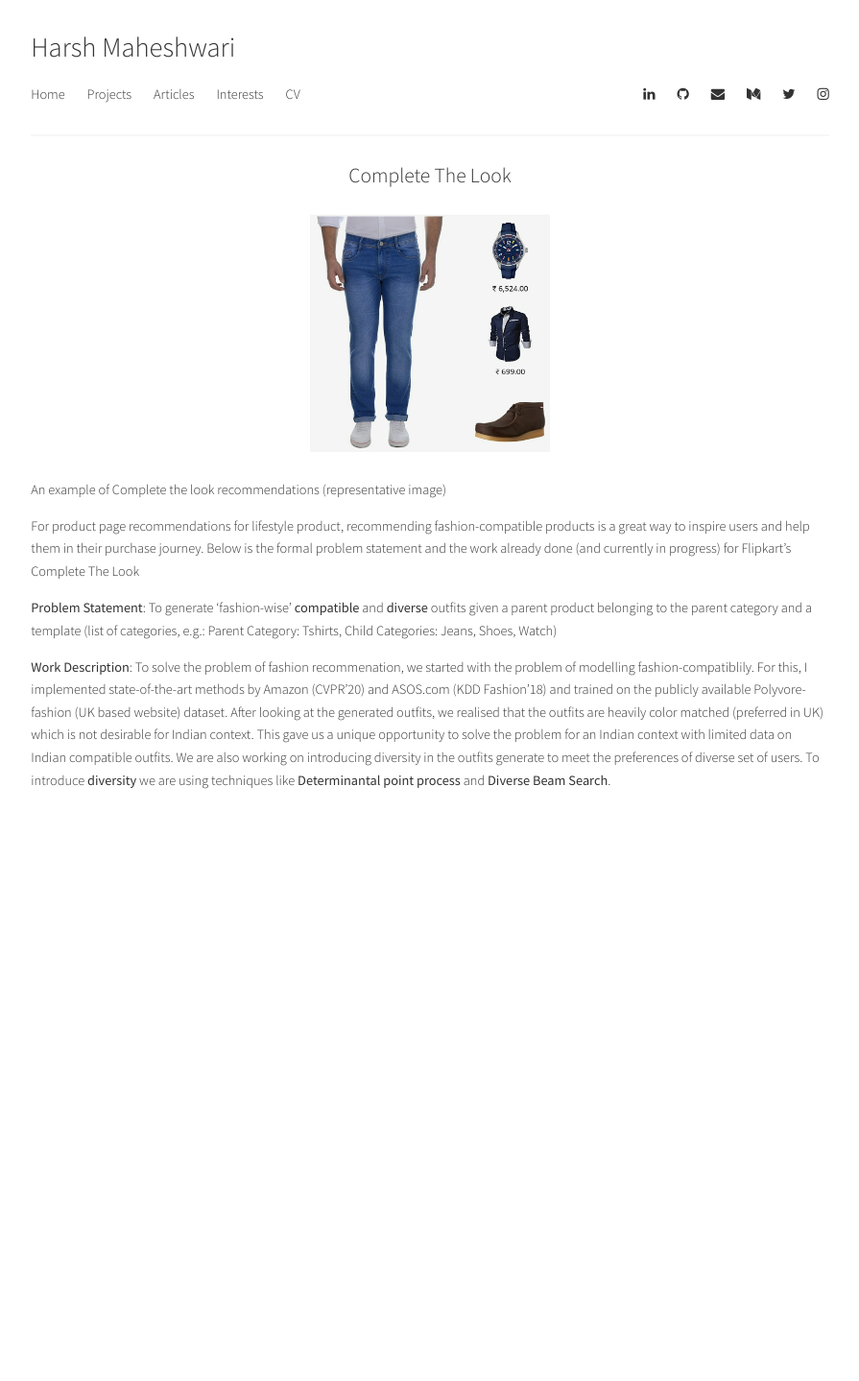
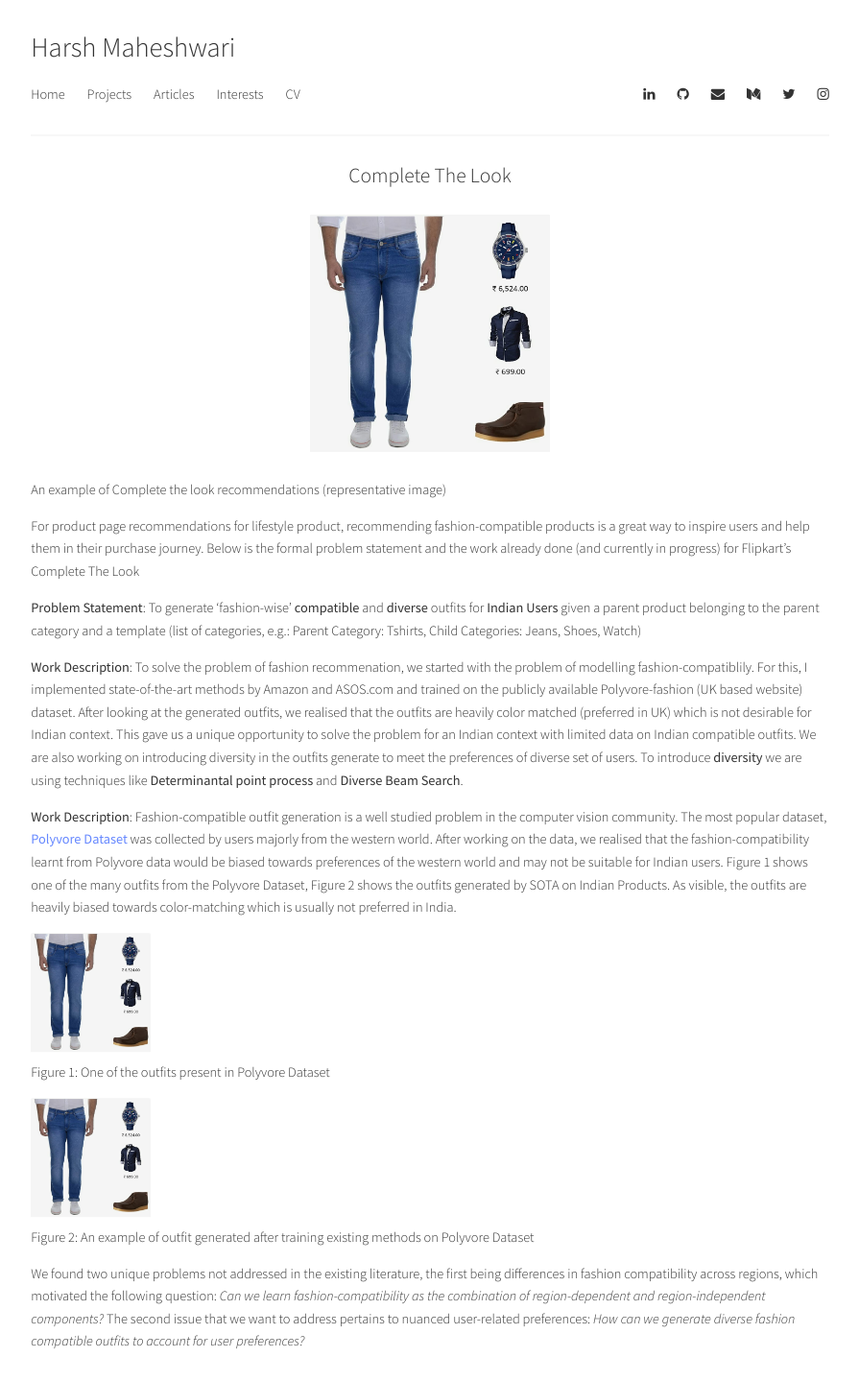
Before and after one commit to harshm121/portfolio-old, a Jekyll site: the page built from Projects/CTL.md, in a window 1280 px wide. Shown: the whole page at 96% size, without its empty margins (192-1087 px from the left). Built offline with Jekyll 4.4.1, drawn with Linux system fonts in a browser that asks for light colours; a style sheet for code colours, icons or effects is not loaded; before the commit the page ends 900 px from its top, so only the background shows below that.

Commit message:
Update CTL.md

```diff
--- a/Projects/CTL.md
+++ b/Projects/CTL.md
@@ -20,8 +20,24 @@ title: "Complete The Look"
 
 For product page recommendations for lifestyle product, recommending fashion-compatible products is a great way to inspire users and help them in their purchase journey. Below is the formal problem statement and the work already done (and currently in progress) for Flipkart's Complete The Look
 
-**Problem Statement**: To generate 'fashion-wise' **compatible** and **diverse** outfits given a parent product belonging to the parent category and a template (list of categories, e.g.: Parent Category: Tshirts, Child Categories: Jeans, Shoes, Watch)
+**Problem Statement**: To generate 'fashion-wise' **compatible** and **diverse** outfits for **Indian Users** given a parent product belonging to the parent category and a template (list of categories, e.g.: Parent Category: Tshirts, Child Categories: Jeans, Shoes, Watch)
 
 
-**Work Description**: To solve the problem of fashion recommenation, we started with the problem of modelling fashion-compatiblily. For this, I implemented state-of-the-art methods by Amazon (CVPR'20) and ASOS.com (KDD Fashion'18) and trained on the publicly available Polyvore-fashion (UK based website) dataset. After looking at the generated outfits, we realised that the outfits are heavily color matched (preferred in UK) which is not desirable for Indian context. This gave us a unique opportunity to solve the problem for an Indian context with limited data on Indian compatible outfits.
+**Work Description**: To solve the problem of fashion recommenation, we started with the problem of modelling fashion-compatiblily. For this, I implemented state-of-the-art methods by Amazon and ASOS.com  and trained on the publicly available Polyvore-fashion (UK based website) dataset. After looking at the generated outfits, we realised that the outfits are heavily color matched (preferred in UK) which is not desirable for Indian context. This gave us a unique opportunity to solve the problem for an Indian context with limited data on Indian compatible outfits.
 We are also working on introducing diversity in the outfits generate to meet the preferences of diverse set of users. To introduce **diversity** we are using techniques like **Determinantal point process** and **Diverse Beam Search**.
+
+**Work Description**: Fashion-compatible outfit generation is a well studied problem in the computer vision community. The most popular dataset, [Polyvore Dataset](https://arxiv.org/pdf/1803.09196.pdf) was collected by users majorly from the western world. After working on the data, we realised that the fashion-compatibility learnt from Polyvore data would be biased towards preferences of the western world and may not be suitable for Indian users. Figure 1 shows one of the many outfits from the Polyvore Dataset, Figure 2 shows the outfits generated by SOTA on Indian Products. As visible, the outfits are heavily biased towards color-matching which is usually not preferred in India.
+
+<figure>
+<img src="https://harshm121.github.io/Projects/ctl_example.jpeg" alt="Polyvore example" width="15%">
+<br>
+<figcaption>Figure 1: One of the outfits present in Polyvore Dataset</figcaption>
+</figure>
+
+<figure>
+<img src="https://harshm121.github.io/Projects/ctl_example.jpeg" alt="Polyvore example" width="15%">
+<br>
+<figcaption>Figure 2: An example of outfit generated after training existing methods on Polyvore Dataset</figcaption>
+</figure>
+
+We found two unique problems not addressed in the existing literature, the first being differences in fashion compatibility across regions, which motivated the following question: *Can we learn fashion-compatibility as the combination of region-dependent and region-independent components?* The second issue that we want to address pertains to nuanced user-related preferences: *How can we generate diverse fashion compatible outfits to account for user preferences?*
```
